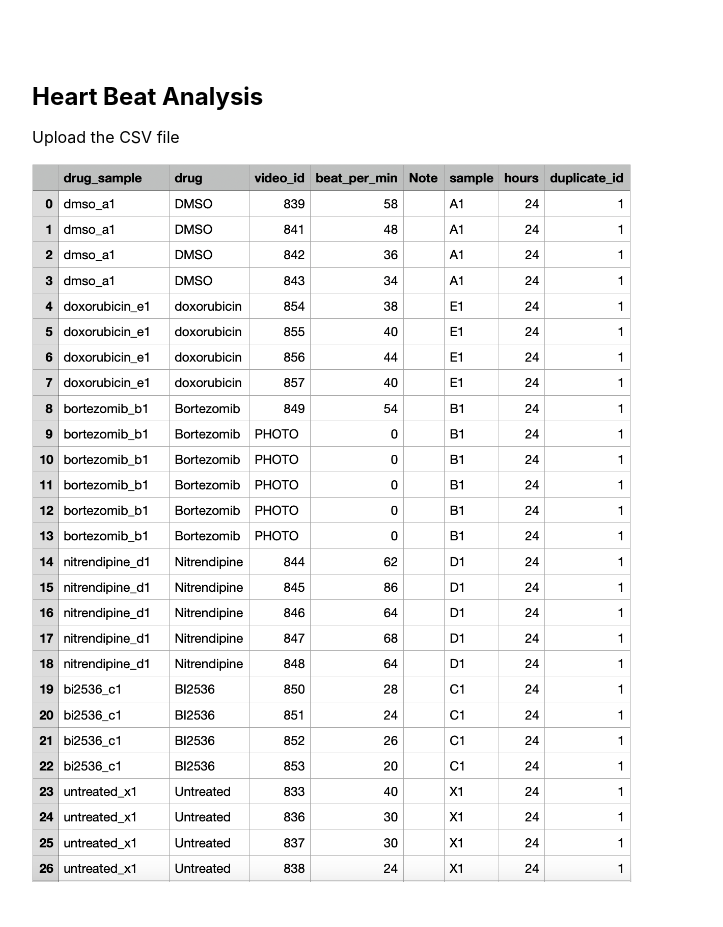
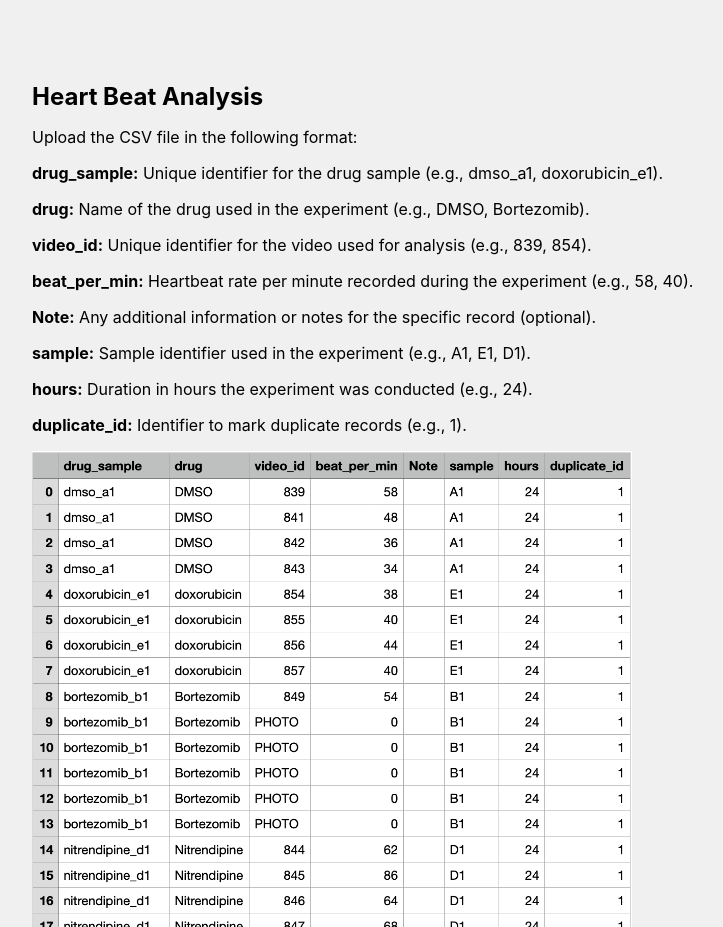
Before and after one commit to yiiihsuan/frontend-dev, a React (Create React App) app in the folder frontend/: page /document in a window 1280 px wide. Shown: the part 910-1837 px from the top of the page, without its empty margins (0-723 px from the left). Built offline with nearby package versions, Linux system fonts and the light colour scheme; no server answers; sample sign-in values are in the browser's storage.

Commit message:
feat: add description on document

```diff
--- a/frontend/src/pages/Document.js
+++ b/frontend/src/pages/Document.js
@@ -4,6 +4,7 @@ import styled from 'styled-components';
 
 const PageContainer = styled.div`
   padding: 2rem;
+  background-color: #f0f0f0;
 `;
 
 const Title = styled.h1`
@@ -58,7 +59,16 @@ const Document = () => {
 
       <Section>
         <Subtitle>Heart Beat Analysis</Subtitle>
-        <Description>Upload the CSV file</Description>
+        <Description>Upload the CSV file in the following format:</Description>
+        <Description><b>drug_sample:</b> Unique identifier for the drug sample (e.g., dmso_a1, doxorubicin_e1).</Description>
+        <Description><b>drug:</b> Name of the drug used in the experiment (e.g., DMSO, Bortezomib).</Description>
+        <Description><b>video_id:</b> Unique identifier for the video used for analysis (e.g., 839, 854).</Description>
+        <Description><b>beat_per_min:</b> Heartbeat rate per minute recorded during the experiment (e.g., 58, 40).</Description>
+        <Description><b>Note:</b> Any additional information or notes for the specific record (optional).</Description>
+        <Description><b>sample:</b> Sample identifier used in the experiment (e.g., A1, E1, D1).</Description>
+        <Description><b>hours:</b> Duration in hours the experiment was conducted (e.g., 24).</Description>
+        <Description><b>duplicate_id:</b> Identifier to mark duplicate records (e.g., 1).</Description>
+
         <Image src="/meta_sample.png" alt="Heart Beat Analysis" />
       </Section>
 
```
